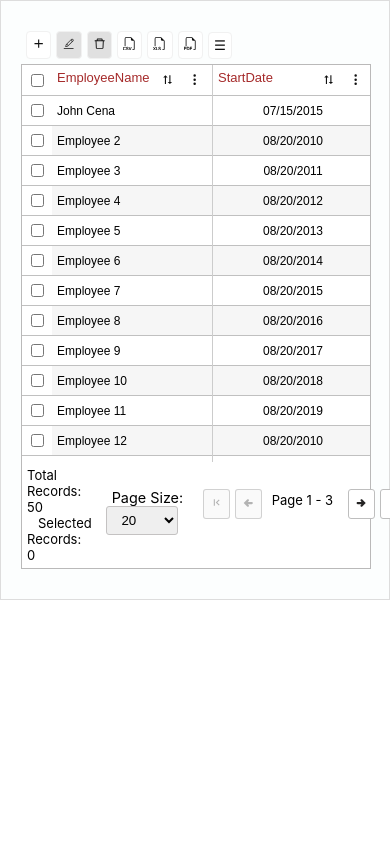
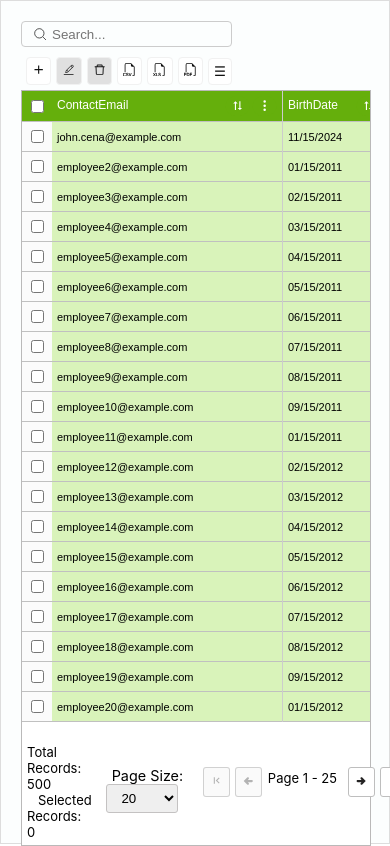
Before and after one commit to codematrixx008/Custom_DataGrid, a React (Create React App) app: page / in a window 390 px wide. Shown: the top 846 px of the page. Built offline with nearby package versions, Linux system fonts and the light colour scheme.

Commit message:
Freeze columns, align checkboxes to the left, and adjust the table width.
1. Freeze specific columns to keep them visible during horizontal scrolling.
2. Align checkboxes to the left for better consistency and readability.
3. Optimize table width for improved layout and responsiveness.

```diff
--- a/src/Component/CallDataGrid/CallDataGrid.tsx
+++ b/src/Component/CallDataGrid/CallDataGrid.tsx
@@ -5,7 +5,7 @@ import {title,settings,listViewColumns,tableData} from './Data/Data.ts';
 export default function CallDataGrid() {
   return (
     <>
-      <div style={{width:'100%',height:'600px'}}>
+      <div style={{width:'100vw',height:'100vh'}}>
         <CustomDataGrid
           title={title}
           settings={settings}
--- a/src/Component/CallDataGrid/Data/Data.ts
+++ b/src/Component/CallDataGrid/Data/Data.ts
@@ -2,11 +2,12 @@ export const title = "Employee Record";
 
 export const settings = {
     dateFormat: "MM/DD/YYYY",
-    fontSize: 13,
+    fontSize: 12,
     fontFamily: "sans-serif",
-    color: 'brown',
-    background: 'white',
-    isGlobalSearchVisible: false,
+    color: 'white',
+    background: ' #65af0c ',
+    isGlobalSearchVisible: true,
+    freezebackground:'rgb(217, 243, 186) ',
     ButtonAction: ["Add", "Edit", "Delete", "CSV", "XLSX", "PDF", "ShowHideColumns"],
     IsButtonVisible: {
         Add: true,
@@ -30,7 +31,7 @@ export const settings = {
 
 
 export const listViewColumns = [
-    { ColumnHeader: "EmployeeName", DataType: "string", Tooltip: true, Width: 150, isVisible: true, isEditable: true, isFreeze: true, Sorting: true, Filtering: true, ColumnOrder: 1, Alignment: "left" },
+    { ColumnHeader: "EmployeeName", DataType: "string", Tooltip: true, Width: 150, isVisible: true, isEditable: true, isFreeze: false, Sorting: true, Filtering: true, ColumnOrder: 13, Alignment: "left" },
     { ColumnHeader: "BirthDate", DataType: "date", Tooltip: false, Width: 120, isVisible: true, isEditable: true, isFreeze: true, Sorting: true, Filtering: true, ColumnOrder: 6, Alignment: "left" },
     { ColumnHeader: "RelationshipStatus", DataType: "string", Tooltip: false, Width: 170, isVisible: true, isEditable: true, isFreeze: false, Sorting: true, Filtering: true, ColumnOrder: 3, Alignment: "left" },
     { ColumnHeader: "AnnualIncome", DataType: "number", Tooltip: false, Width: 150, isVisible: true, isEditable: true, isFreeze: false, Sorting: true, Filtering: true, ColumnOrder: 4, Alignment: "center" },
@@ -42,7 +43,7 @@ export const listViewColumns = [
     { ColumnHeader: "RecentPromotionDate", DataType: "date", Tooltip: false, Width: 180, isVisible: true, isEditable: true, isFreeze: false, Sorting: true, Filtering: true, ColumnOrder: 10, Alignment: "center" },
     { ColumnHeader: "ManagementPosition", DataType: "boolean", Tooltip: false, Width: 150, isVisible: true, isEditable: true, isFreeze: false, Sorting: true, Filtering: true, ColumnOrder: 11, Alignment: "center" },
     { ColumnHeader: "JobPerformanceRating", DataType: "number", Tooltip: false, Width: 210, isVisible: true, isEditable: true, isFreeze: true, Sorting: true, Filtering: true, ColumnOrder: 12, Alignment: "center" },
-    { ColumnHeader: "ContactEmail", DataType: "string", Tooltip: false, Width: 220, isVisible: true, isEditable: true, isFreeze: false, Sorting: false, Filtering: true, ColumnOrder: 13, Alignment: "left" },
+    { ColumnHeader: "ContactEmail", DataType: "string", Tooltip: false, Width: 220, isVisible: true, isEditable: true, isFreeze: true, Sorting: false, Filtering: true, ColumnOrder: 1, Alignment: "left" },
     { ColumnHeader: "PhoneNumber", DataType: "string", Tooltip: false, Width: 180, isVisible: true, isEditable: true, isFreeze: false, Sorting: false, Filtering: true, ColumnOrder: 14, Alignment: "left" },
     { ColumnHeader: "EmergencyContact", DataType: "string", Tooltip: false, Width: 200, isVisible: true, isEditable: true, isFreeze: false, Sorting: false, Filtering: true, ColumnOrder: 15, Alignment: "left" },
     { ColumnHeader: "LastAccessDate", DataType: "date", Tooltip: false, Width: 180, isVisible: true, isEditable: true, isFreeze: false, Sorting: true, Filtering: true, ColumnOrder: 16, Alignment: "center" },
@@ -82,7 +83,7 @@ export const tableData = [
         TaxBracket: "20%",
         RemoteWorkEligible: true
     },
-    ...Array.from({ length: 49 }, (_, i) => ({
+    ...Array.from({ length: 499 }, (_, i) => ({
         id: i + 2,
         EmployeeName: `Employee ${i + 2}`,
         BirthDate: formatDate(`201${Math.floor(i / 10) + 1}-0${(i % 9) + 1}-15`),
--- a/src/Component/CustomComponent/Components.css
+++ b/src/Component/CustomComponent/Components.css
@@ -10,7 +10,7 @@
 
 ::-webkit-scrollbar-track {
     background: #f1f1f1;
-    margin-top: 49px !important;
+    margin-top: 29px !important;
 }
 
 .actions-container {
@@ -115,7 +115,7 @@
 
 .column-visibilityy {
     position: absolute;
-    top: 37px;
+    top: 30px;
     transform: translateX(-50%);
     padding: 2px;
     background-color: #ffffff;
@@ -134,7 +134,7 @@
 }
 
 .custom-grid-body {
-    height: 300px;
+    height: 460px;
     overflow-y: auto;
 }
 
@@ -215,7 +215,7 @@
     border: 1px solid #bab9b9;
     overflow: hidden;
     width: 100%;
-    height: 90%;
+    height: 94%;
 }
 
 .form-group input,
@@ -343,6 +343,9 @@ h2 {
     z-index: 9;
     min-width: 20px;
 }
+.sticky-columns {
+    position: sticky;
+}
 
 .stripedRow {
     background-color: #ffffff;
@@ -399,26 +402,20 @@ tr {
 
 .btnsort {
     float: none;
-    border: 1px solid rgb(255, 255, 255);
     height: 20px;
     width: 25px;
     cursor: pointer;
-    background-color: white;
     border-radius: 40px;
-    color: #111111;
     padding: 2px;
 }
 
 .btnfilter {
     float: right;
-    border: 1px solid rgb(255, 255, 255);
     height: 20px;
     width: 25px;
     margin-left: 2px;
     cursor: pointer;
-    background-color: white;
     border-radius: 40px;
-    color: #111111;
     padding: 2px;
 }
 
@@ -711,6 +708,8 @@ button:not(:disabled) {
         width: 100%;
     }
 
+
+
     .search-input2 {
         flex-grow: 1;
         padding: var(--padding-small);
--- a/src/Component/CustomComponent/CustomDataGrid.tsx
+++ b/src/Component/CustomComponent/CustomDataGrid.tsx
@@ -97,6 +97,13 @@ const CustomDataGrid = ({ title, settings, listViewColumns, data }: any) => {
   const isSelectAllChecked = selectedRows.length === paginatedData.length && paginatedData.length > 0;
   const filterDropdownRef = useRef<HTMLDivElement>(null);
   const popupColumnRef = useRef<HTMLDivElement>(null);
+  const frozenColumns = visibleColumns
+    .filter(col => col.isVisible && col.isFreeze)
+    .sort((a, b) => a.ColumnOrder - b.ColumnOrder);
+
+  const nonFrozenColumns = visibleColumns
+    .filter(col => col.isVisible && !col.isFreeze)
+    .sort((a, b) => a.ColumnOrder - b.ColumnOrder);
 
   useEffect(() => {
     if (columnFilterVisible) {
@@ -761,17 +768,10 @@ const CustomDataGrid = ({ title, settings, listViewColumns, data }: any) => {
     </div>
   );
 
-
-
-  const frozenOffsets: { [key: string]: number } = {};
-  let offset = 30;
-  visibleColumns
-    .filter((col: any) => col.isVisible && col.isFreeze)
-    .sort((a: any, b: any) => a.ColumnOrder - b.ColumnOrder)
-    .forEach((col: any) => {
-      frozenOffsets[col.ColumnHeader] = offset;
-      offset += 8 + col.Width;
-    });
+  const calculateLeftOffset = (col) => {
+    const index = frozenColumns.findIndex(fCol => fCol.ColumnHeader === col.ColumnHeader);
+    return 30 + frozenColumns.slice(0, index).reduce((acc, curr) => acc + curr.Width+8, 0);
+  };
 
   return (
     <div className="card" style={{ background: "#fcfefe" }}>
@@ -805,7 +805,7 @@ const CustomDataGrid = ({ title, settings, listViewColumns, data }: any) => {
                         type="checkbox"
                         checked={inputValues[col.ColumnHeader] || false}
                         onChange={(e) => handleInputChange(col.ColumnHeader, e.target.checked)}
-                        className="popup-ActionInput"
+                        className="popup-ActionCheckInput"
                       />
                     ) : col.DataType === "date" ? (
                       <input
@@ -816,10 +816,19 @@ const CustomDataGrid = ({ title, settings, listViewColumns, data }: any) => {
                         className="popup-ActionInput"
                         placeholder={col.ColumnHeader}
                       />
-                    ) : col.DataType === "string" || col.DataType === "number" ? (
+                    ) : col.DataType === "string" ? (
                       <input
                         id={`input-${col.ColumnHeader}`}
                         type="text"
+                        value={inputValues[col.ColumnHeader] || ""}
+                        onChange={(e) => handleInputChange(col.ColumnHeader, e.target.value)}
+                        className="popup-ActionInput"
+                        placeholder={col.ColumnHeader}
+                      />
+                    ) : col.DataType === "number" ? (
+                      <input
+                        id={`input-${col.ColumnHeader}`}
+                        type="number"
                         value={inputValues[col.ColumnHeader] || ""}
                         onChange={(e) => handleInputChange(col.ColumnHeader, e.target.value)}
                         className="popup-ActionInput"
@@ -885,7 +894,7 @@ const CustomDataGrid = ({ title, settings, listViewColumns, data }: any) => {
                         type="checkbox"
                         checked={inputValues[col.ColumnHeader] || false}
                         onChange={(e) => handleInputChange(col.ColumnHeader, e.target.checked)}
-                        className="popup-ActionInput"
+                        className="popup-ActioncheckInput"
                       />
                     ) : col.DataType === "date" ? (
                       <input
@@ -1079,7 +1088,7 @@ const CustomDataGrid = ({ title, settings, listViewColumns, data }: any) => {
 
 
               <div style={{ position: 'relative', display: 'inline-block' }}>
-                {settings.ButtonAction.includes('PDF') && settings.IsButtonVisible.ShowHideColumns && (
+                {settings.IsButtonVisible.ShowHideColumns && (
                   <button onClick={handlecolumnvisiblepopup} className='table-actionbtn' disabled={!settings.IsButtonEnabled.ShowHideColumns} title='ShowHideColumns' >&#9776;</button>
                 )}
                 {showColumnVisiblePopUp &&
@@ -1111,83 +1120,52 @@ const CustomDataGrid = ({ title, settings, listViewColumns, data }: any) => {
             overflow: 'visible'
           }}
           ref={filterDropdownRef}>
-          <div classname="clsmainheaderrow" style={{ overflowY: 'auto', position: 'relative' }}>
-            <table cellPadding="5" style={{ borderCollapse: 'collapse' }} className="custom-grid">
-              <thead style={{ top: 0, zIndex: 10, background: 'white' }} className="custom-grid-header">
+          <div classname="clsmainheaderrow" style={{ overflowY: 'auto', position: 'relative', height: '100%' }}>
+            <table cellPadding="5" className="custom-grid" style={{ borderCollapse: 'collapse' }}>
+              <thead className="custom-grid-header" style={{ top: 0, zIndex: 10, background: 'white' }}>
                 <tr>
-                  <th
-                    style={{
-                      width: 25,
-                      whiteSpace: 'nowrap',
-                      position: 'sticky',
-                      top: '-2px',
-                      zIndex: 111,
-                      background: 'white'
-                    }}
-                    className="sticky-column"
-                  >
-                    <input
-                      type="checkbox"
-                      checked={isSelectAllChecked}
-                      onChange={handleSelectAllChange}
-                    />
+                  <th className="sticky-column" style={{ width: 25, position: 'sticky', left: 0, top: '-2px', zIndex: 111, background: settings.background || "whitesmoke" }}>
+                    <input type="checkbox" checked={isSelectAllChecked} onChange={handleSelectAllChange} />
                   </th>
-                  {visibleColumns
-                    .filter((col: any) => col.isVisible)
-                    .sort((a: any, b: any) => a.ColumnOrder - b.ColumnOrder)
-                    .map((col: any) => {
-
-                      const frozenStyle = col.isFreeze
-                        ? {
-                          position: 'sticky',
-                          left: frozenOffsets[col.ColumnHeader] + 'px',
-                          zIndex: 102,
-                        }
-                        : {
-                          position: 'sticky',
-                          zIndex: 10,
-                        };
-
-                      return (
+                  {[...frozenColumns, ...nonFrozenColumns].map((col) => (
                     <th
                       key={col.ColumnHeader}
-                          className='th-tab'
+                      className={`th-tab sticky-columns ${col.isFreeze ? 'sticky-column' : ''}`}
                       title={col.ColumnHeader}
                       style={{
                         textAlign: "left",
                         minWidth: `${col.Width}px`,
-                            fontSize: settings.fontSize ? `${settings.fontSize}px` : 13,
-                            fontFamily: settings.fontFamily ? settings.fontFamily : 'Arial, sans-serif',
-                            color: settings.color ? settings.color : "black",
-                            background: settings.background ? settings.background : "whitesmoke",
+                        fontSize: settings.fontSize ? `${settings.fontSize}px` : '13px',
+                        fontFamily: settings.fontFamily || 'Arial, sans-serif',
+                        color: settings.color || 'black',
+                        background: settings.background || 'whitesmoke',
+                        // position: col.isFreeze ? 'sticky' : 'static',
+                        left: col.isFreeze ? `${calculateLeftOffset(col)}px` : undefined,
+                        zIndex: col.isFreeze ? 110 : 1,
                         whiteSpace: 'nowrap',
                         top: '-2px',
-                            ...frozenStyle
                       }}
                     >
-                          <span style={{ position: 'absolute' }}> {col.ColumnHeader}</span>
-                          <div style={{ position: 'relative', display: 'inline-block', float: 'right' }}>
-                            <button className="btnsort" onClick={() => handleSortClick(col.ColumnHeader)}> <BiSortAlt2 /> </button>
-                            <button className='btnfilter' onClick={() => handleFilterClick(col.ColumnHeader)}><BsThreeDotsVertical /> </button>
-
+                      <span style={{ position: 'absolute', marginTop: '2px' }}>{col.ColumnHeader}</span>
+                      <div style={{ display: 'inline-block', float: 'right' }}>
+                        <button className="btnsort" style={{ border: `1px solid ${settings.background || 'whitesmoke'}`, background: settings.background || 'whitesmoke', color: settings.color || 'black' }} onClick={() => handleSortClick(col.ColumnHeader)}>
+                          <BiSortAlt2 />
+                        </button>
+                        <button className="btnfilter" style={{ border: `1px solid ${settings.background || 'whitesmoke'}`, background: settings.background || 'whitesmoke', color: settings.color || 'black' }} onClick={() => handleFilterClick(col.ColumnHeader)}>
+                          <BsThreeDotsVertical />
+                        </button>
                         {columnFilterVisible === col.ColumnHeader && (
                           <div className="column-visibilityy">
-                                <div className="search-bar2" style={{ margin: "5px" }}>
-                                  <div ref={filterDropdownRef} className="filter-dropdown ">
+                            <div className="search-bar2" style={{ margin: '5px' }}>
+                              <div ref={filterDropdownRef} className="filter-dropdown">
                                 <div className="select-container">
-                                      <select
-                                        onChange={(e) => handleFilterConditionChange(col.ColumnHeader, e.target.value)}
-                                        className="autocomplete-input2"
-                                      >
-                                        <option value="" disabled selected>Select Filter</option>
+                                  <select onChange={(e) => handleFilterConditionChange(col.ColumnHeader, e.target.value)} className="autocomplete-input2" defaultValue="">
+                                    <option value="" disabled>Select Filter</option>
                                     {renderFilterOptions(col.DataType)}
                                   </select>
                                 </div>
                                 {renderFilterInput(col.DataType, col.ColumnHeader)}
-                                    <button className="search-button" style={{ color: "black", backgroundColor: "white", fontSize: 17 }}
-                                      onClick={() => {
-                                        handleclearfilter();
-                                      }}>
+                                <button className="search-button" style={{ color: "black", backgroundColor: "white", fontSize: 17 }} onClick={handleclearfilter}>
                                   <TbReload />
                                 </button>
                               </div>
@@ -1196,105 +1174,47 @@ const CustomDataGrid = ({ title, settings, listViewColumns, data }: any) => {
                         )}
                       </div>
                     </th>
-                      );
-                    })}
+                  ))}
                 </tr>
               </thead>
               <tbody className="custom-grid-body">
-                {paginatedData.map((row, index) => (
-                  <tr key={row.id} className={index % 2 === 0 ? "stripedRow" : "table-row"}>
-                    <td className="sticky-column" style={{
-                      position: 'sticky',
-                      left: 0,
-                      zIndex: 103,
-                      background: 'white'
-                    }}>
-                      <input
-                        type="checkbox"
-                        checked={selectedRows.includes(row.id)}
-                        onChange={() => handleCheckboxChange(row.id)}
-                      />
+                {paginatedData.map((row, rowIndex) => (
+                  <tr key={row.id} className={rowIndex % 2 === 0 ? "stripedRow" : "table-row"}>
+                    <td className="sticky-column" style={{ position: 'sticky', left: 0, zIndex: 103 }}>
+                      <input type="checkbox" checked={selectedRows.includes(row.id)} onChange={() => handleCheckboxChange(row.id)} />
                     </td>
-                    {visibleColumns
-                      .filter((col: any) => col.isVisible)
-                      .sort((a: any, b: any) => a.ColumnOrder - b.ColumnOrder)
-                      .map((col: any) => {
-                        const frozenStyle = col.isFreeze
-                          ? {
-                            position: 'sticky',
-                            left: frozenOffsets[col.ColumnHeader] + 'px',
-                            zIndex: 101,
-                          }
-                          : {};
-                        return (
+                    {[...frozenColumns, ...nonFrozenColumns].map((col) => (
                       <td
                         key={col.ColumnHeader}
-                            className={index % 2 === 0 ? "stripedRow" : "table-row"}
+                        className={rowIndex % 2 === 0 ? "stripedRow" : "table-row"}
                         style={{
                           textAlign: col.Alignment,
                           minWidth: `${col.Width}px`,
-                              fontSize: settings.fontSize ? `${settings.fontSize-1}px` : 12,
-                              fontFamily: settings.fontFamily ? settings.fontFamily : 'system-ui',
-                              borderRight: "1px solid #ccc",
-                              ...frozenStyle
+                          fontSize: settings.fontSize ? `${settings.fontSize - 1}px` : '12px',
+                          fontFamily: settings.fontFamily || 'system-ui',
+                          borderRight: '1px solid #ccc',
+                          position: col.isFreeze ? 'sticky' : 'static',
+                          left: col.isFreeze ? `${calculateLeftOffset(col)}px` : undefined,
+                           background: col.isFreeze ? (settings.freezebackground || 'whitesmoke') : 'transparent',
+                          zIndex: col.isFreeze ? 100 : 1,
                         }}
                         onDoubleClick={() => col.isEditable && handleDoubleClick(row.id, col.ColumnHeader)}
                       >
                         {editCell?.rowId === row.id && editCell?.ColumnHeader === col.ColumnHeader ? (
-                              col.DataType === "string" ? (
-                                <input
-                                  type="text"
-                                  defaultValue={row[col.ColumnHeader]}
-                                  className="editable-input"
-                                  onBlur={(e: any) => handleEditableInput(col.ColumnHeader, e.target.value)}
-                                  onKeyDown={(e: any) => e.key === "Enter" && handleEditableInput(col.ColumnHeader, e.target.value)}
-                                />
-                              ) : col.DataType === "number" ? (
-                                <input
-                                  type="number"
-                                  defaultValue={row[col.ColumnHeader]}
-                                  className="editable-input"
-                                  onBlur={(e: any) => handleEditableInput(col.ColumnHeader, e.target.value)}
-                                  onKeyDown={(e: any) => e.key === "Enter" && handleEditableInput(col.ColumnHeader, e.target.value)}
-                                />
-                              ) : col.DataType === "date" ? (
-                                <>
-                                  <input
-                                    type="date"
-                                    defaultValue={
-                                      (() => {
-                                        const date = new Date(row[col.ColumnHeader]);
-                                        const year = date.getFullYear();
-                                        const month = String(date.getMonth() + 1).padStart(2, "0");
-                                        const day = String(date.getDate()).padStart(2, "0");
-                                        return `${year}-${month}-${day}`;
-                                      })()
-                                    }
-                                    className="editable-input"
-                                    onBlur={(e: any) => handleEditableInput(col.ColumnHeader, e.target.value)}
-                                    onKeyDown={(e: any) => e.key === "Enter" && handleEditableInput(col.ColumnHeader, e.target.value)}
-                                  />
-                                  {console.log("col.ColumnHeader", col.ColumnHeader, row[col.ColumnHeader])}
-                                </>
-                              ) : col.DataType === "boolean" ? (
-                                <input
-                                  type="checkbox"
-                                  checked={row[col.ColumnHeader]}
-                                  onChange={(e: any) => handleEditableInput(col.ColumnHeader, e.target.checked)}
-                                />
+                          col.DataType === 'string' ? (
+                            <input type="text" defaultValue={row[col.ColumnHeader]} className="editable-input" onBlur={(e) => handleEditableInput(col.ColumnHeader, e.target.value)} onKeyDown={(e) => e.key === "Enter" && handleEditableInput(col.ColumnHeader, e.target.value)} />
+                          ) : col.DataType === 'number' ? (
+                            <input type="number" defaultValue={row[col.ColumnHeader]} className="editable-input" onBlur={(e) => handleEditableInput(col.ColumnHeader, e.target.value)} onKeyDown={(e) => e.key === "Enter" && handleEditableInput(col.ColumnHeader, e.target.value)} />
+                          ) : col.DataType === 'date' ? (
+                            <input type="date" defaultValue={new Date(row[col.ColumnHeader]).toISOString().split('T')[0]} className="editable-input" onBlur={(e) => handleEditableInput(col.ColumnHeader, e.target.value)} onKeyDown={(e) => e.key === "Enter" && handleEditableInput(col.ColumnHeader, e.target.value)} />
+                          ) : col.DataType === 'boolean' ? (
+                            <input type="checkbox" checked={row[col.ColumnHeader]} onChange={(e) => handleEditableInput(col.ColumnHeader, e.target.checked)} />
                           ) : null
                         ) : (
-                              <>
-                                {col.DataType === "boolean" ? (
-                                  <input type="checkbox" checked={row[col.ColumnHeader]} disabled />
-                                ) : (
-                                  row[col.ColumnHeader]
-                                )}
-                              </>
+                          col.DataType === 'boolean' ? <input type="checkbox" checked={row[col.ColumnHeader]} disabled /> : row[col.ColumnHeader]
                         )}
                       </td>
-                        );
-                      })}
+                    ))}
                   </tr>
                 ))}
               </tbody>
```
Lines whose indentation alone changed are shown as unchanged.
